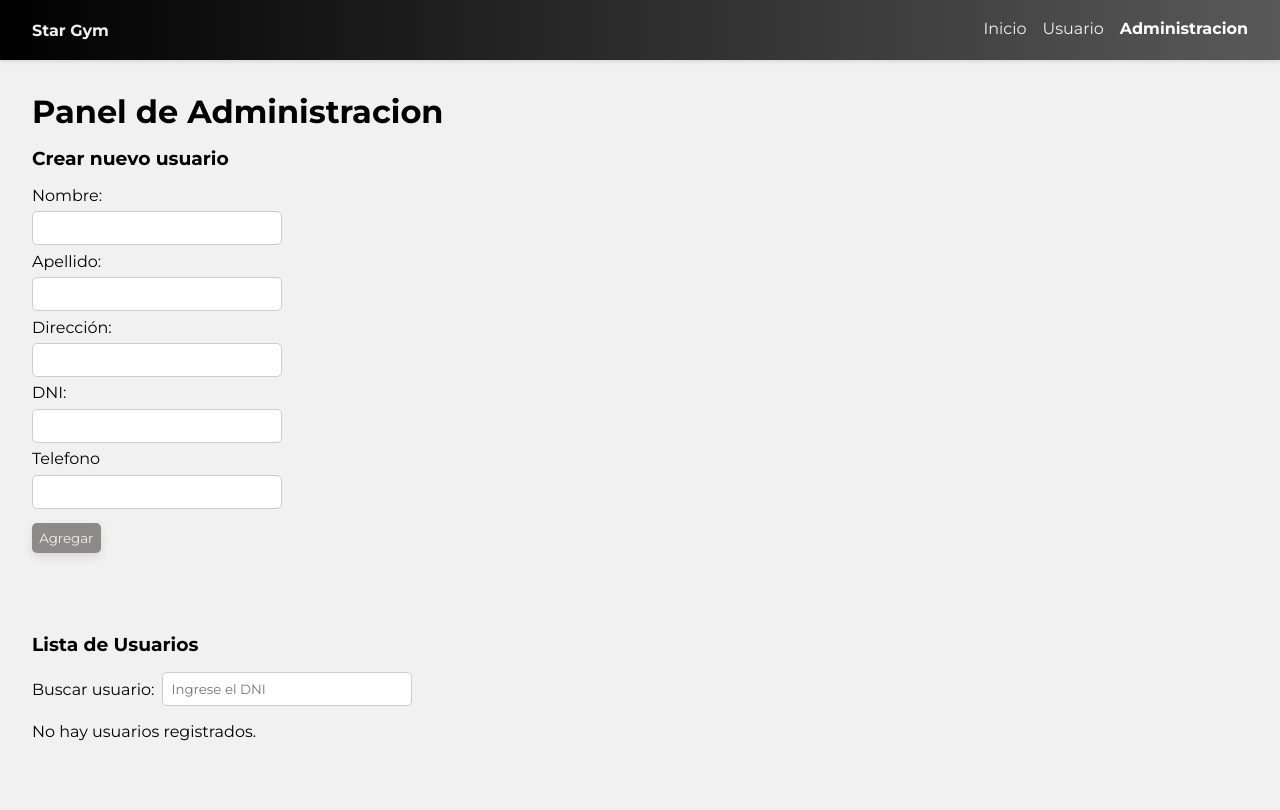
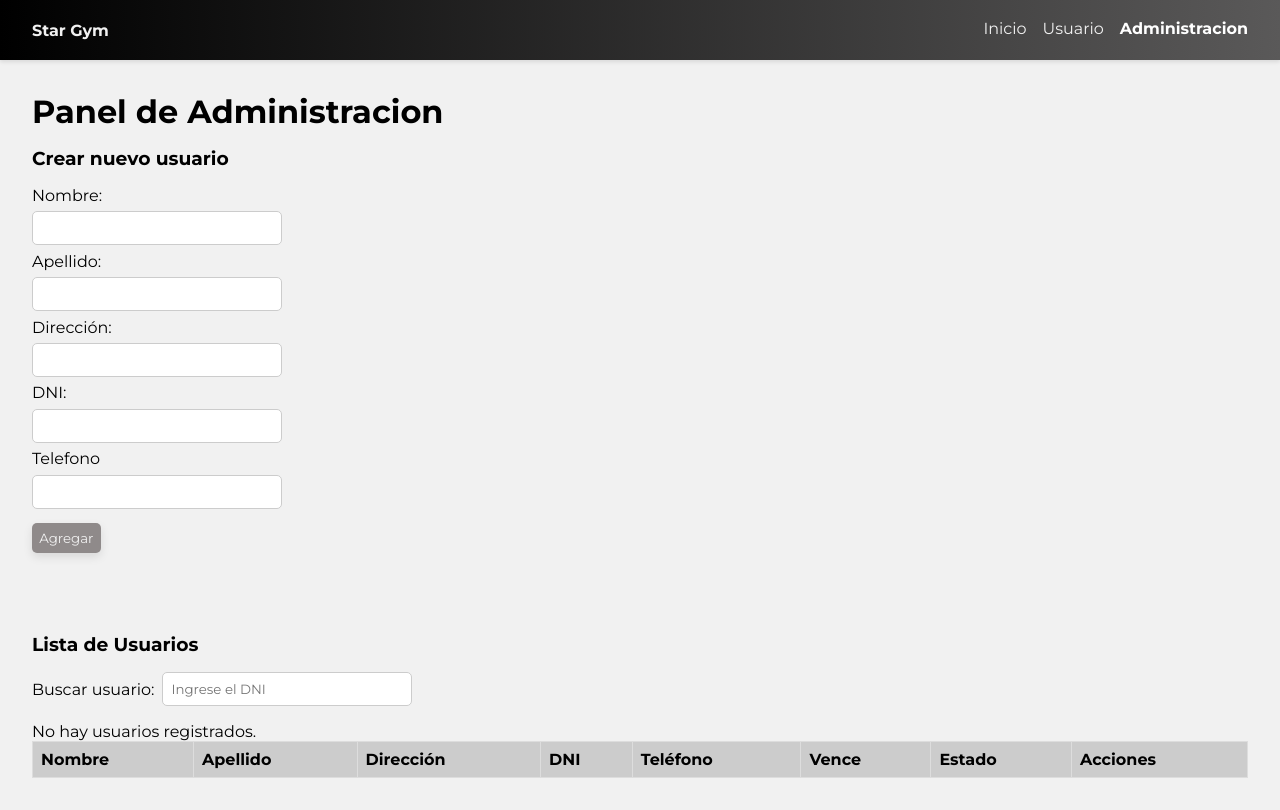
Before and after one commit to LeandroCalcabrini/registerGym, a React (Vite) app: page /admin in a window 1280 px wide. Built offline with nearby package versions, Linux system fonts and the light colour scheme.

Commit message:
agregado del error en caso de no encontrar el usuario buscado

```diff
--- a/src/components/admin/UsersList.jsx
+++ b/src/components/admin/UsersList.jsx
@@ -4,6 +4,7 @@ import { contextApp } from "../../context/context";
 const UsersList = () => {
   const { users, setUsers, expirationDate } = useContext(contextApp);
   const [filterUser, setFilterUser] = useState([]);
+  const [errorSearch, setErrorSearch] = useState(null);
 
   const handleDelete = (dni) => {
     // funcion para eliminar usuario
@@ -24,7 +25,12 @@ const UsersList = () => {
   const handleChange = (e) => {
     const value = e.target.value;
     const searchUser = users.filter((user) => user.dni === value);
+    console.log(searchUser);
+    if (searchUser.length === 0) {
+      return setErrorSearch(`No se encontraron resultados para "${value}"`);
+    }
     setFilterUser(searchUser);
+    setErrorSearch(null);
   };
 
   const usersFilter = filterUser.length > 0 ? filterUser : users;
@@ -45,6 +51,7 @@ const UsersList = () => {
     expiredSuscription();
   }, []);
 
+  console.log(errorSearch);
   return (
     <section className="container">
       <div className="userList">
@@ -58,8 +65,9 @@ const UsersList = () => {
             className="newUser-input"
           />
         </form>
-        {usersFilter.length === 0 ? (
-          <p>No hay usuarios registrados.</p>
+        {usersFilter.length === 0 && <p>No hay usuarios registrados.</p>}
+        {errorSearch ? (
+          <p>{errorSearch}</p>
         ) : (
           <div className="table-container">
             <table border="1" cellPadding="10" cellSpacing="0">
@@ -88,10 +96,16 @@ const UsersList = () => {
                       {user.estado ? "Activo" : "Inactivo"}
                     </td>
                     <td className="td-btns">
-                      <button onClick={() => handleDelete(user.dni)} className="btn-accion">
+                      <button
+                        onClick={() => handleDelete(user.dni)}
+                        className="btn-accion"
+                      >
                         Eliminar
                       </button>
-                      <button onClick={() => handleActive(user.dni)} className="btn-accion">
+                      <button
+                        onClick={() => handleActive(user.dni)}
+                        className="btn-accion"
+                      >
                         Cuota al dia
                       </button>
                     </td>
```
